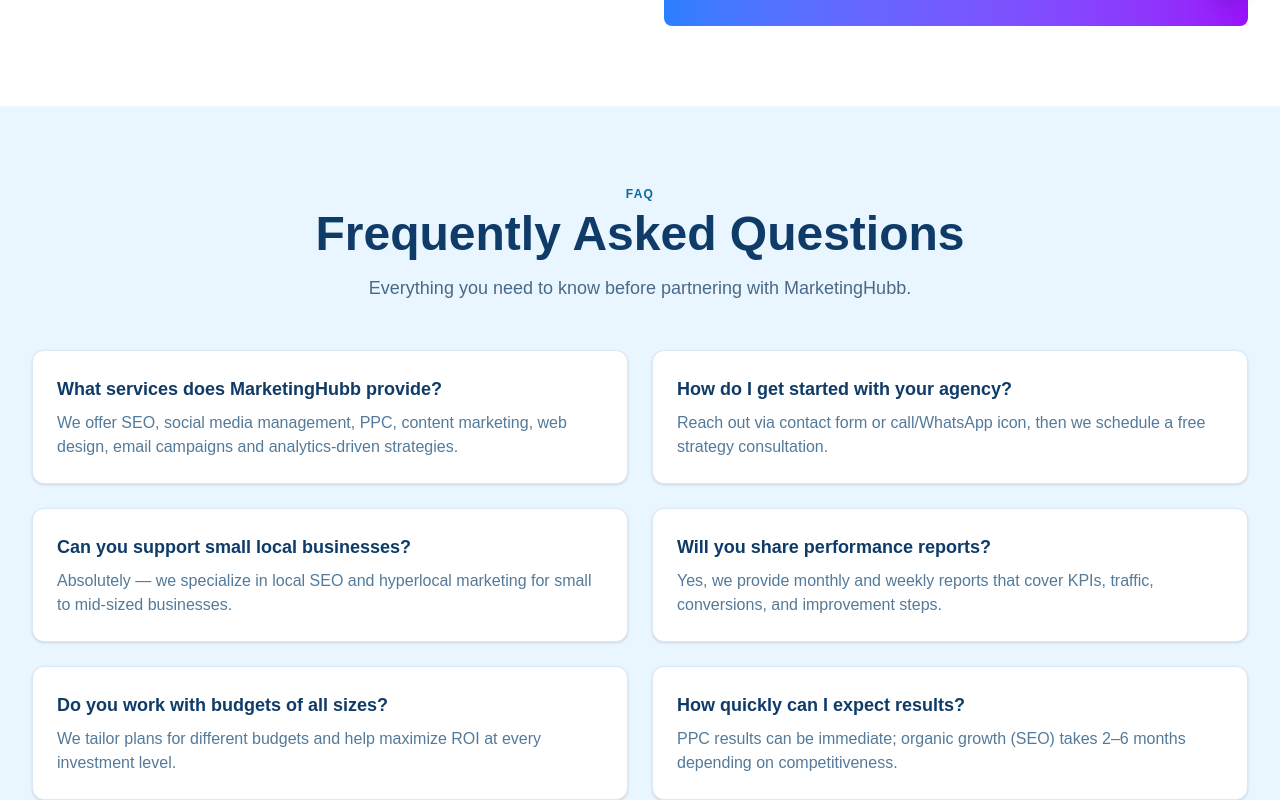
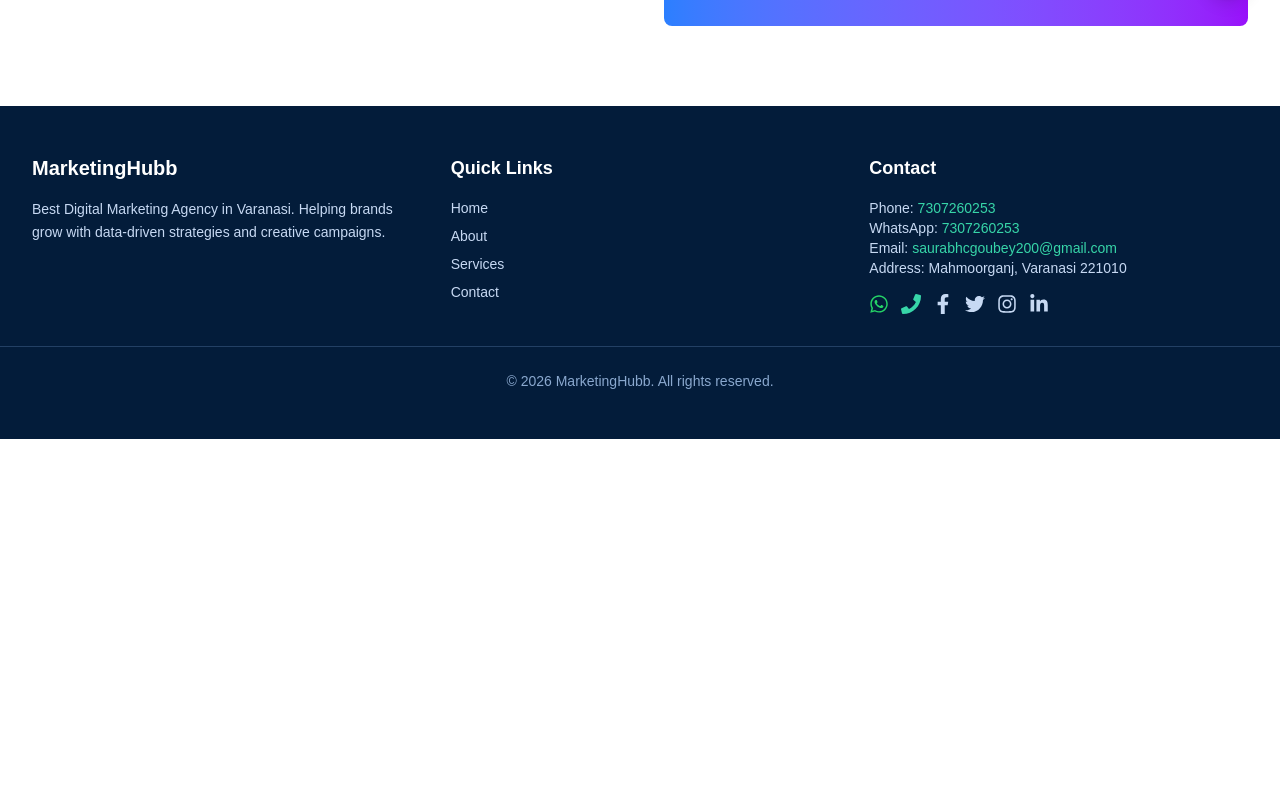
Before and after one commit to rohan-2004-web/marketinghubb, a Next.js app: page /about in a window 1280 px wide. Shown: the part 778-1578 px from the top of the page. After the commit the page ends 1217 px from the top, so only its background shows below. Built offline with nearby package versions, Linux system fonts and the light colour scheme.

Commit message:
Remove FAQs from non-contact pages and add WhatsApp/call info in footer

```diff
--- a/app/about/page.tsx
+++ b/app/about/page.tsx
@@ -1,5 +1,4 @@
 import AboutSection from '../components/AboutSection';
-import FAQSection from '../components/FAQSection';
 
 export default function About() {
   return (
@@ -11,7 +10,6 @@
         </div>
       </div>
       <AboutSection />
-      <FAQSection />
     </div>
   );
 }
--- a/app/components/Footer.tsx
+++ b/app/components/Footer.tsx
@@ -1,7 +1,7 @@
 'use client';
 
 import Link from 'next/link';
-import { FaFacebookF, FaInstagram, FaLinkedinIn, FaTwitter } from 'react-icons/fa';
+import { FaFacebookF, FaInstagram, FaLinkedinIn, FaTwitter, FaWhatsapp, FaPhone } from 'react-icons/fa';
 
 export default function Footer() {
   return (
@@ -24,10 +24,13 @@
 
         <div>
           <h4 className="text-lg font-semibold text-white mb-4">Contact</h4>
-          <p className="text-sm">Phone: +91 12345 67890</p>
-          <p className="text-sm">Email: info@marketinghubb.in</p>
-          <p className="text-sm">Address: Varanasi, UP, India</p>
-          <div className="flex items-center mt-4 gap-3">
+          <p className="text-sm">Phone: <a href="tel:+917307260253" className="text-[#37d5a8] hover:text-white">7307260253</a></p>
+          <p className="text-sm">WhatsApp: <a href="https://wa.me/917307260253" target="_blank" rel="noopener noreferrer" className="text-[#37d5a8] hover:text-white">7307260253</a></p>
+          <p className="text-sm">Email: <a href="mailto:saurabhcgoubey200@gmail.com" className="text-[#37d5a8] hover:text-white">saurabhcgoubey200@gmail.com</a></p>
+          <p className="text-sm">Address: Mahmoorganj, Varanasi 221010</p>
+          <div className="flex items-center mt-4 gap-3 text-xl">
+            <a href="https://wa.me/917307260253" target="_blank" rel="noopener noreferrer" className="text-[#25d366] hover:text-[#1ca851]"><FaWhatsapp /></a>
+            <a href="tel:+917307260253" className="text-[#37d5a8] hover:text-[#1f55ad]"><FaPhone /></a>
             <a href="#" className="text-[#c7d9f3] hover:text-[#37d5a8]"><FaFacebookF /></a>
             <a href="#" className="text-[#c7d9f3] hover:text-[#37d5a8]"><FaTwitter /></a>
             <a href="#" className="text-[#c7d9f3] hover:text-[#37d5a8]"><FaInstagram /></a>
--- a/app/contact/page.tsx
+++ b/app/contact/page.tsx
@@ -1,7 +1,6 @@
 import ContactSection from '../components/ContactSection';
 import WhyChooseSection from '../components/WhyChooseSection';
 import WhyTrustSection from '../components/WhyTrustSection';
-import FAQSection from '../components/FAQSection';
 
 export default function Contact() {
   return (
@@ -14,7 +13,6 @@
       </div>
       <WhyChooseSection />
       <ContactSection />
-      <FAQSection />
       <WhyTrustSection />
     </div>
   );
--- a/app/service/page.tsx
+++ b/app/service/page.tsx
@@ -1,7 +1,6 @@
 import ServiceSection from '../components/ServiceSection';
 import CoreValuesSection from '../components/CoreValuesSection';
 import WhyTrustSection from '../components/WhyTrustSection';
-import FAQSection from '../components/FAQSection';
 
 export default function Service() {
   return (
@@ -15,7 +14,6 @@
       <ServiceSection />
       <CoreValuesSection />
       <WhyTrustSection />
-      <FAQSection />
     </div>
   );
 }
```
